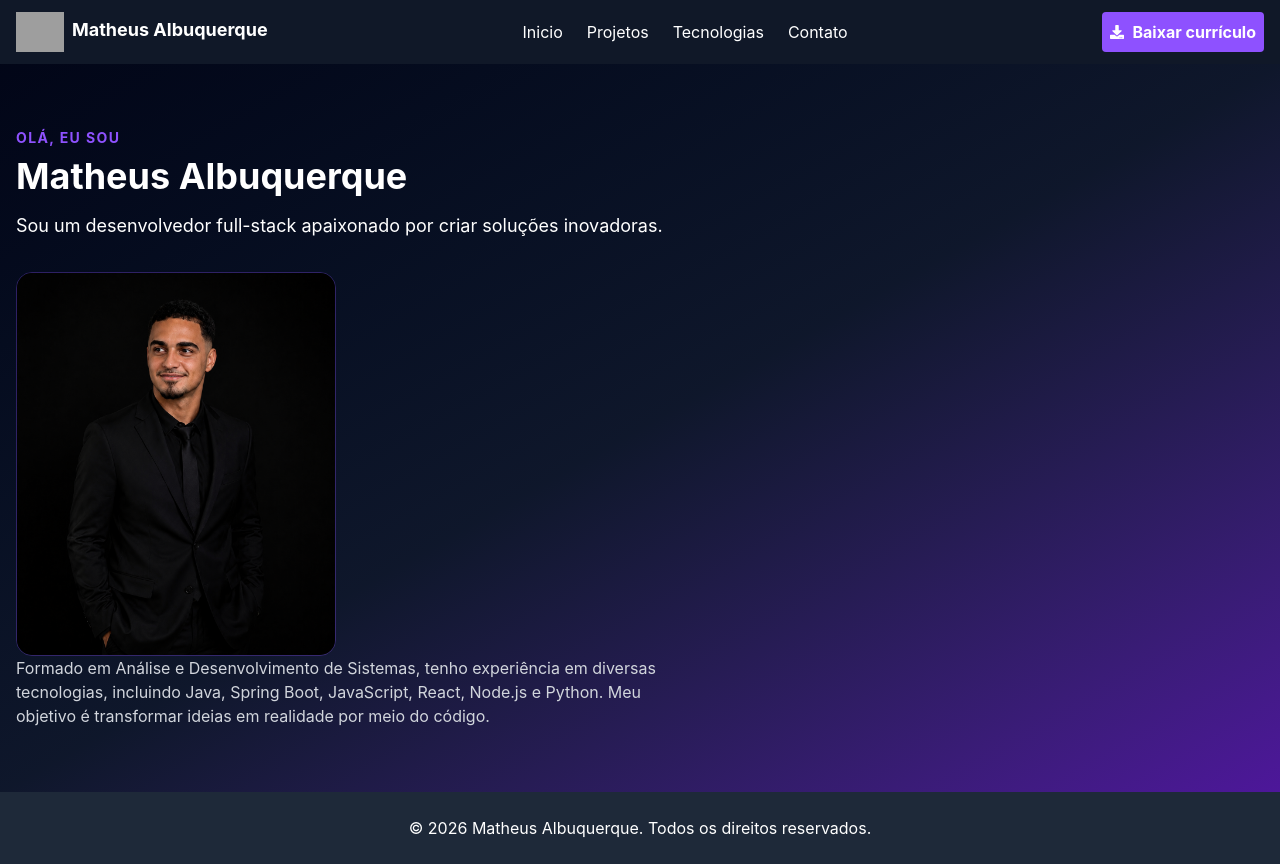
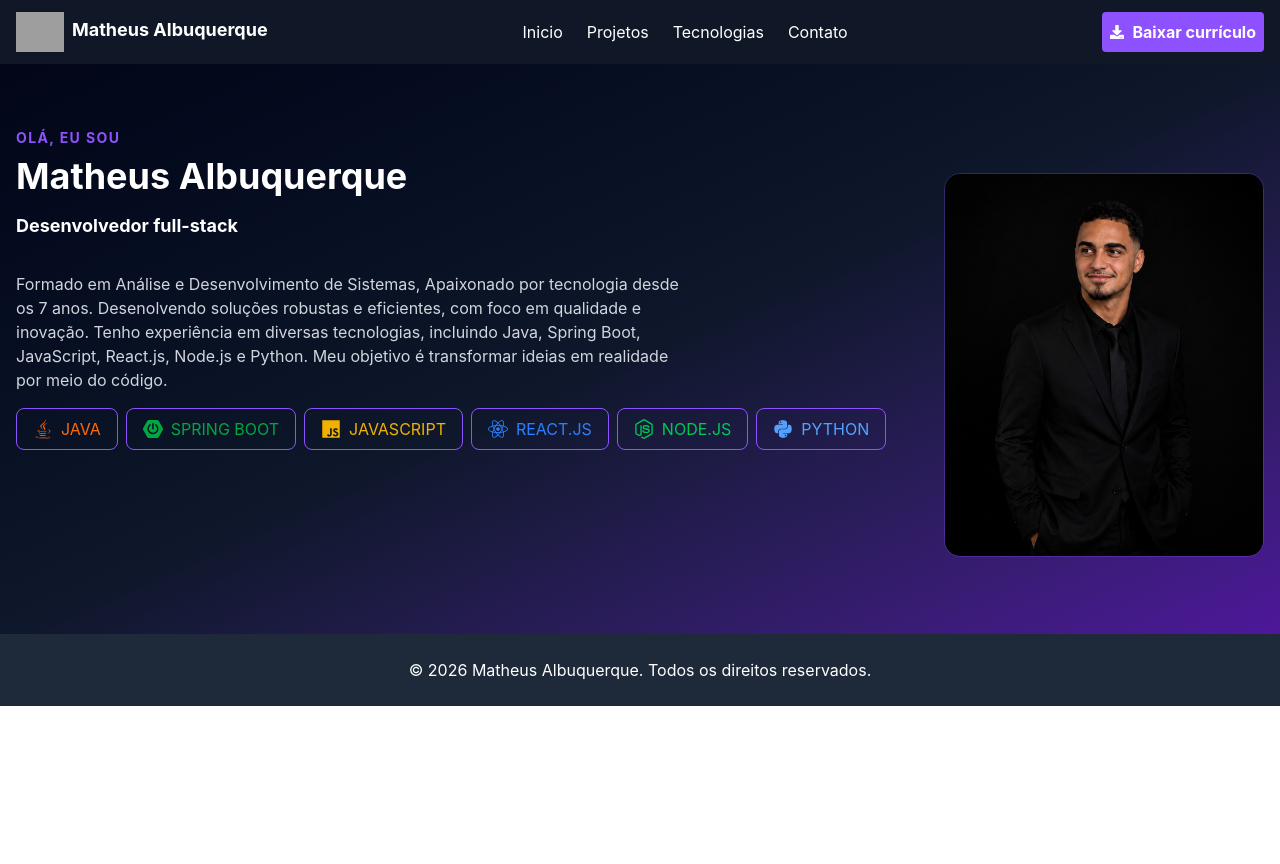
Before and after one commit to matheusalbuquer/portfolio, a React app: page / in a window 1280 px wide. After the commit the page ends 800 px from the top, so only its background shows below. Built offline with nearby package versions, Linux system fonts and the light colour scheme; grey boxes are pictures that could not be loaded; the HTML template or start-up script is replaced by a standard one.

Commit message:
criando cards com as tecnologias

```diff
--- a/src/components/Hero/Hero.jsx
+++ b/src/components/Hero/Hero.jsx
@@ -1,31 +1,66 @@
 import foto from "../../assets/imgs/minha-foto.png";
+import { FaJava, FaJs, FaPython, FaReact } from "react-icons/fa";
+import { FaNodeJs } from "react-icons/fa";
+import { SiSpringboot } from "react-icons/si";
 
 function Hero() {
   return (
     <section className="bg-gradient-to-br flex items-center justify-between from-slate-950 via-slate-900 to-violet-900 text-white py-16">
-      <div className="container mx-auto px-4">
+      <div className="container mx-auto px-4 flex items-center justify-between gap-2">
+        <div className="mb-30">
           <p className="text-left text-sm uppercase font-bold text-violet-500 tracking-widest mb-2">
             Olá, eu sou
           </p>
           <h1 className="text-4xl font-bold text-left  mb-4">
             Matheus Albuquerque
           </h1>
-        <h4 className="text-lg text-left mb-8">
-          Sou um desenvolvedor full-stack apaixonado por criar soluções
-          inovadoras.
-        </h4>
+          <h2 className="text-lg font-bold text-left mb-8">
+            Desenvolvedor full-stack
+          </h2>
 
+          <p className="text-left max-w-2xl  text-gray-300 mb-">
+            Formado em Análise e Desenvolvimento de Sistemas, Apaixonado por
+            tecnologia desde os 7 anos. Desenolvendo soluções robustas e
+            eficientes, com foco em qualidade e inovação. Tenho experiência em
+            diversas tecnologias, incluindo Java, Spring Boot, JavaScript,
+            React.js, Node.js e Python. Meu objetivo é transformar ideias em
+            realidade por meio do código.
+          </p>
+          <div className="flex gap-2 mt-4">
+            <p className="flex items-center gap-2 border border-violet-500 text-orange-500 py-2 px-4 rounded-lg">
+              <FaJava size={20} />
+              JAVA
+            </p>
+            <p className="flex items-center gap-2 border border-violet-500 text-green-600 py-2 px-4 rounded-lg">
+              <SiSpringboot size={20} />
+              SPRING BOOT
+            </p>
+            <p className="flex items-center gap-2 border border-violet-500 text-yellow-500 py-2 px-4 rounded-lg">
+              <FaJs size={20} />
+              JAVASCRIPT
+            </p>
+            <p className="flex items-center gap-2 border border-violet-500 text-blue-500 py-2 px-4 rounded-lg">
+              <FaReact size={20} />
+              REACT.JS
+            </p>
+            <p className="flex items-center gap-2 border border-violet-500 text-green-500 py-2 px-4 rounded-lg">
+              <FaNodeJs size={20} />
+              NODE.JS
+            </p>
+            <p className="flex items-center gap-2 border border-violet-500 text-blue-400 py-2 px-4 rounded-lg">
+              <FaPython size={20} />
+              PYTHON
+            </p>
+          </div>
+        </div>
+
+        <div className="mt-8">
           <img
             src={foto}
             alt="Matheus Albuquerque"
-          className="w-80 h-96 object-cover justify-left rounded-2xl border border-violet-500/30"
+            className="w-80 h-96 object-cover flex justify-left rounded-2xl border border-violet-500/30"
           />
-        <p className="text-left max-w-2xl  text-gray-300 mb-">
-          Formado em Análise e Desenvolvimento de Sistemas, tenho experiência em
-          diversas tecnologias, incluindo Java, Spring Boot, JavaScript, React,
-          Node.js e Python. Meu objetivo é transformar ideias em realidade por
-          meio do código.
-        </p>
+        </div>
       </div>
     </section>
   );
```
Lines whose indentation alone changed are shown as unchanged.
